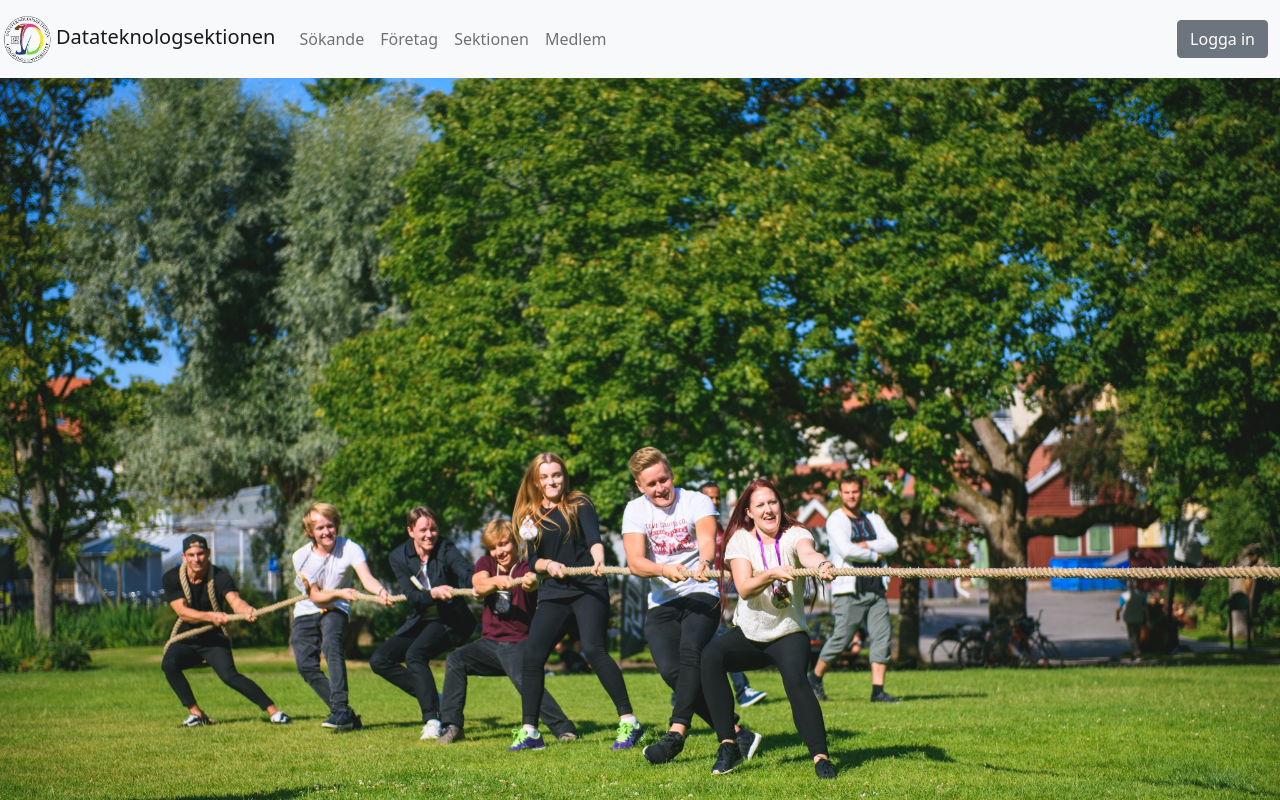
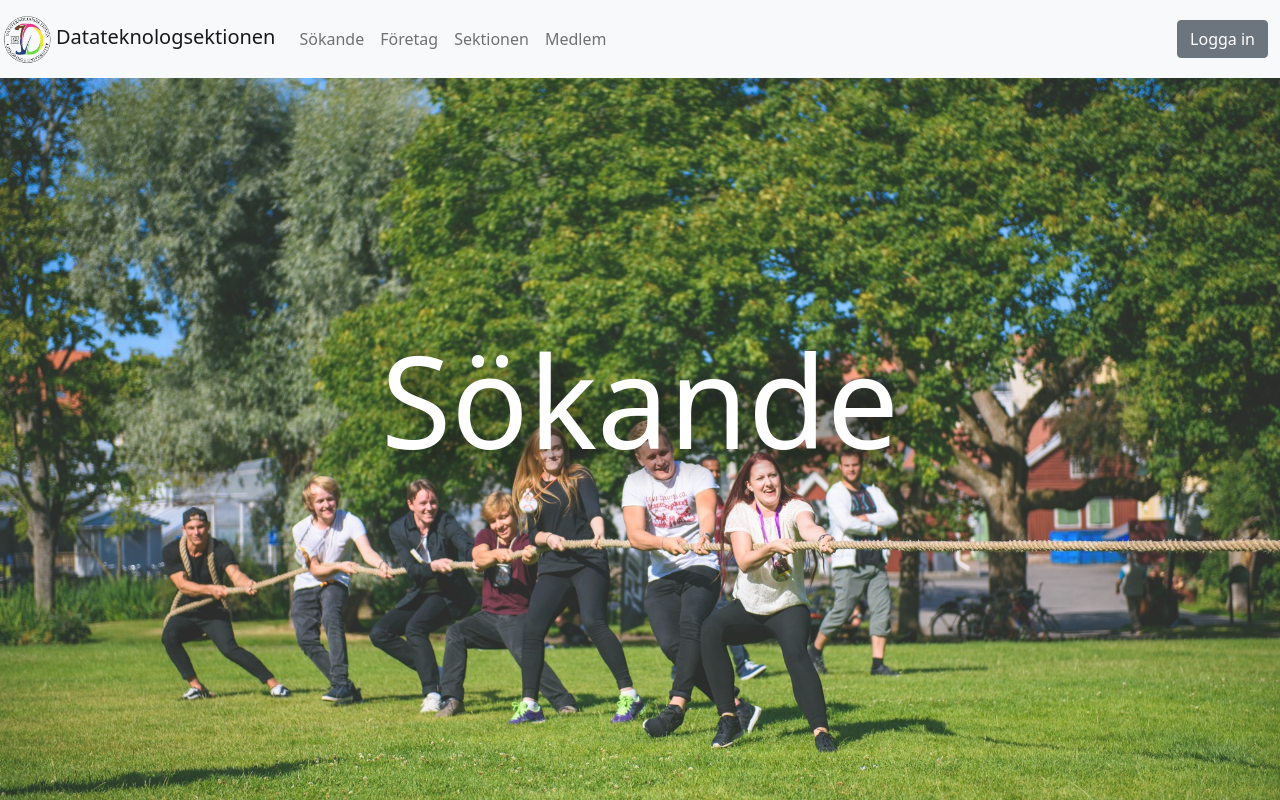
Before and after one commit to richard-johansson/d-sektionen_website, a React (Create React App) app in the folder client/: page /sokande in a window 1280 px wide. Shown: the top 800 px of the page. Built offline with nearby package versions, Linux system fonts and the light colour scheme; what @devexpress/dx-react-scheduler-material-ui would draw is missing.

Commit message:
Changed styling of front page and sökande page.

```diff
--- /dev/null
+++ b/client/src/components/background.css
@@ -0,0 +1,29 @@
+body, html {
+    height: 100%;
+  }
+  .bg {
+    height: 100vh;
+    background-position: center;
+    background-repeat: no-repeat;
+    background-size: cover;
+    background-color: rgba(107, 41, 0, 0.5);
+    opacity: 0.9;
+  }
+
+  .centered {
+    position: absolute;
+    top: 50%;
+    left: 50%;
+    transform: translate(-50%, -50%);
+    color: white;
+    text-shadow: black 0.1em 0.1em 0.2em;
+    font-size: 800%;
+  }
+
+  .centeredImage {
+    color: black;
+    font-size: 400%;
+    display: block;
+    text-align: center;
+    display: block;
+  }
--- a/client/src/components/homePage.js
+++ b/client/src/components/homePage.js
@@ -2,11 +2,25 @@ import React from "react";
 
 // We import bootstrap to make our application look better.
 import "bootstrap/dist/css/bootstrap.css";
+import homeBackground from './homeimg.jpg'
+import "./background.css";
 
 export default function HomePage() {
     return (
         <div>
-            <img src={require("./homeimg.jpg")} class="img-fluid" alt=":("></img>
+            <div
+                className="bg"
+                style={{backgroundImage: `url(${homeBackground})`}}
+            >
+                <div className="centeredImage">
+                    <img
+                        width = "500"
+                        src = {require("./D-logo-color-whiteBG.png")}
+                    >
+                    </img>
+                </div>
+            </div>
+
             <div class="container">
                 <div class="row">
                     <div class="col">
--- a/client/src/components/newStudents.js
+++ b/client/src/components/newStudents.js
@@ -3,10 +3,19 @@ import React from "react";
 // We import bootstrap to make our application look better.
 import "bootstrap/dist/css/bootstrap.css";
 
+import background from './newStudents.jpg'
+
 export default function NewStudents() {
     return (
         <div>
-            <img src={require("./newStudents.jpg")} className="img-fluid" alt="Nya studenter"></img>
+            <div
+                className="bg"
+                style={{backgroundImage: `url(${background})`}}
+            >
+                <div className="centered">
+                    Sökande
+                </div>
+            </div>
 
             <div className="container">
                 <h2 className="mt-3">Om programmen</h2>
```
